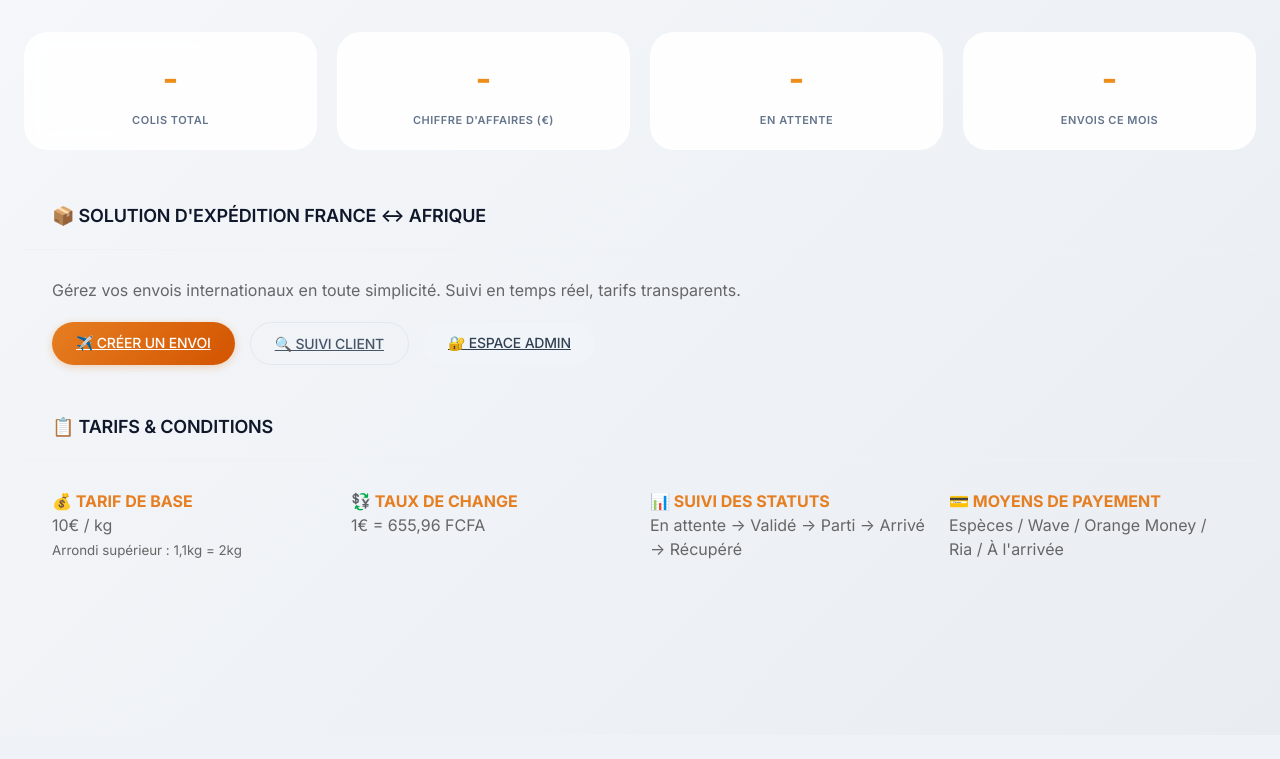
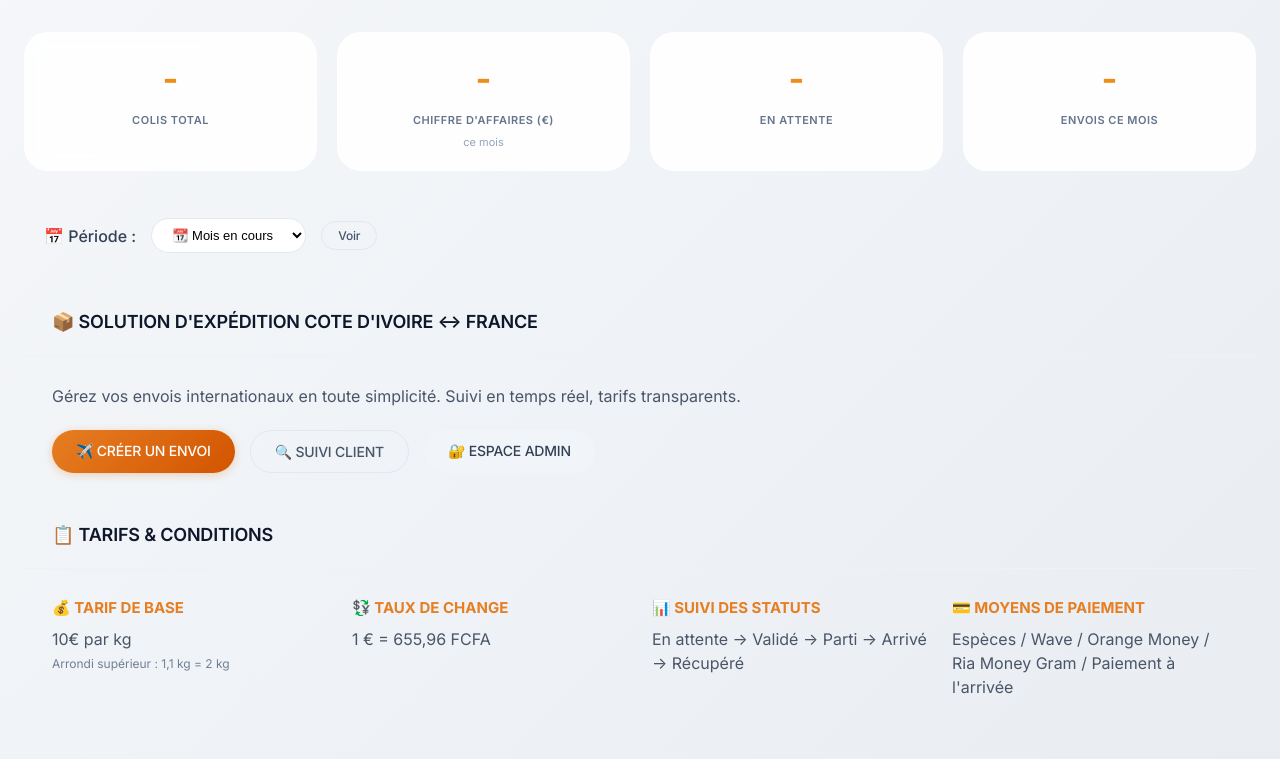
Before and after one commit to Mrkakuzu75/gestion_colis, a Flask app: page / in a window 1280 px wide. Shown: the part 65-824 px from the top of the page. Before the commit the page ends 624 px from the top, so only its background shows below. Run offline with Flask 3, Linux system fonts and the light colour scheme.

Commit message:
LE VRAI WAI

```diff
--- a/app.py
+++ b/app.py
@@ -1,4 +1,4 @@
-from flask import Flask, render_template, request, jsonify, session, redirect, url_for
+from flask import Flask, render_template, request, jsonify, session, redirect, url_for, make_response
 from datetime import datetime
 import sqlite3
 import os
@@ -11,6 +11,14 @@ ADMIN_PASSWORD = 'admin123'
 DATABASE = 'colis.db'
 TAUX_CONVERSION = 655.96
 PRIX_PAR_KG = 10
+
+def generer_numero_suivi():
+    conn = get_db()
+    total = conn.execute("SELECT COUNT(*) FROM colis").fetchone()[0]
+    conn.close()
+
+    date_str = datetime.now().strftime("%Y%m%d")
+    return f"CE-{date_str}-{str(total + 1).zfill(4)}"
 
 def get_db():
     conn = sqlite3.connect(DATABASE)
@@ -60,7 +68,7 @@ def init_db():
     ''')
     conn.commit()
     conn.close()
-    print("Base de données créée avec succès!")
+    print("Base de données prête")
 
 init_db()
 
@@ -120,36 +128,48 @@ def add_colis_post():
                   recuperateur_nom, notes, 'En attente'))
             conn.commit()
             conn.close()
-            print("Colis réception enregistré avec succès")
-            return jsonify({'success': True, 'message': 'Colis réception enregistré (en attente)'})
+            return jsonify({'success': True, 'message': 'Colis réception enregistré'})
 
         # ===== ENVOI (Côte d'Ivoire → France) =====
         else:
             if est_livreur:
-                # Mode TRANSPORTEUR
+                # MODE TRANSPORTEUR (LIVREUR)
+                print("=== MODE TRANSPORTEUR ===")
                 destinataire_nom = request.form.get('destinataire_nom', '')
                 destinataire_telephone = request.form.get('destinataire_telephone', '')
                 type_colis = request.form.get('type_colis', '')
                 type_colis_autre = request.form.get('type_colis_autre') if type_colis == 'Autre' else None
-                prix_negocie = float(request.form.get('prix_negocie', 0))
+                poids = float(request.form.get('poids', 0))
+                est_negocie = request.form.get('est_negocie') == 'on'
+
+                if est_negocie:
+                    prix_final = float(request.form.get('prix_negocie', 0))
+                else:
+                    poids_arrondi = arrondi_superieur(poids)
+                    prix_final = poids_arrondi * PRIX_PAR_KG
+
                 moyen_payement = request.form.get('moyen_payement', '')
                 payement_chez = request.form.get('payement_chez') if moyen_payement in ['Wave', 'Orange Money'] else None
                 notes = request.form.get('notes', '')
 
                 conn = get_db()
                 conn.execute('''
-                    INSERT INTO colis (type_flux, est_livreur, destinataire_nom, destinataire_telephone,
-                    type_colis, type_colis_autre, prix_final, moyen_payement, payement_chez, notes, statut)
-                    VALUES (?, ?, ?, ?, ?, ?, ?, ?, ?, ?, ?)
-                ''', ('envoi_france', 1, destinataire_nom, destinataire_telephone,
-                      type_colis, type_colis_autre, prix_negocie, moyen_payement, payement_chez, notes, 'En attente'))
+                    INSERT INTO colis (
+                        type_flux, est_livreur, livreur_nom, livreur_telephone,
+                        destinataire_nom, destinataire_telephone, type_colis, type_colis_autre,
+                        poids, prix_final, montant_paye, moyen_payement, payement_chez, notes, statut
+                    ) VALUES (?, ?, ?, ?, ?, ?, ?, ?, ?, ?, ?, ?, ?, ?, ?)
+                ''', ('envoi_france', 1, 'Transporteur', '-',
+                      destinataire_nom, destinataire_telephone,
+                      type_colis, type_colis_autre, poids, prix_final, prix_final,
+                      moyen_payement, payement_chez, notes, 'En attente'))
                 conn.commit()
                 conn.close()
-                print("Colis transporteur enregistré")
                 return jsonify({'success': True, 'message': 'Colis transporteur ajouté'})
 
             else:
-                # Mode DÉPOSANT
+                # MODE DÉPOSANT
+                print("=== MODE DÉPOSANT ===")
                 deposant_nom = request.form.get('deposant_nom', '')
                 deposant_telephone = request.form.get('deposant_telephone', '')
                 destinataire_nom = request.form.get('destinataire_nom', '')
@@ -182,15 +202,14 @@ def add_colis_post():
                 conn.execute('''
                     INSERT INTO colis (type_flux, deposant_nom, deposant_telephone,
                     destinataire_nom, destinataire_telephone, type_colis, type_colis_autre,
-                    nombre_colis, poids, poids_arrondi, prix_final, moyen_payement, payement_chez, est_negocie, notes, statut)
-                    VALUES (?, ?, ?, ?, ?, ?, ?, ?, ?, ?, ?, ?, ?, ?, ?, ?)
+                    nombre_colis, poids, poids_arrondi, prix_final, montant_paye, moyen_payement, payement_chez, est_negocie, notes, statut)
+                    VALUES (?, ?, ?, ?, ?, ?, ?, ?, ?, ?, ?, ?, ?, ?, ?, ?, ?)
                 ''', ('envoi_france', deposant_nom, deposant_telephone, destinataire_nom,
                       destinataire_telephone, type_colis, type_colis_autre, nombre_colis,
-                      poids, poids_arrondi if 'poids_arrondi' in locals() else None, prix_final,
+                      poids, poids_arrondi if 'poids_arrondi' in locals() else None, prix_final, prix_final,
                       moyen_payement, payement_chez, 1 if est_negocie else 0, notes, 'En attente'))
                 conn.commit()
                 conn.close()
-                print("Colis déposant enregistré")
                 return jsonify({'success': True, 'message': 'Colis ajouté'})
 
     except Exception as e:
@@ -222,6 +241,8 @@ def recu(id):
     conn = get_db()
     colis = conn.execute('SELECT * FROM colis WHERE id = ?', (id,)).fetchone()
     conn.close()
+    if not colis:
+        return "Colis non trouvé", 404
     return render_template('recu_pdf.html', colis=dict(colis))
 
 @app.route('/api/colis')
@@ -301,7 +322,7 @@ def api_colis_arrivants_en_attente():
     conn = get_db()
     colis = conn.execute('''
         SELECT * FROM colis
-        WHERE type_flux = 'reception_france' AND (statut = 'En attente' OR statut IS NULL)
+        WHERE (statut = 'En attente' OR statut IS NULL)
         ORDER BY date_creation DESC
     ''').fetchall()
     conn.close()
@@ -311,51 +332,117 @@ def api_colis_arrivants_en_attente():
 @login_required
 def api_colis_arrivants_recherche():
     terme = request.args.get('q', '').lower()
+    terme_chiffres = ''.join(filter(str.isdigit, terme))
+
     conn = get_db()
+
     colis = conn.execute('''
         SELECT * FROM colis
-        WHERE type_flux = 'reception_france'
-        AND (LOWER(destinataire_telephone) LIKE ? OR LOWER(destinataire_nom) LIKE ?)
+        WHERE (statut = 'En attente' OR statut IS NULL)
+        AND (
+            LOWER(destinataire_telephone) LIKE ? OR
+            LOWER(destinataire_nom) LIKE ? OR
+            LOWER(recuperateur_telephone) LIKE ?
+        )
         ORDER BY date_creation DESC
-    ''', (f'%{terme}%', f'%{terme}%')).fetchall()
+    ''', (f'%{terme}%', f'%{terme}%', f'%{terme}%')).fetchall()
+
+    if len(colis) == 0 and terme_chiffres:
+        colis = conn.execute('''
+            SELECT * FROM colis
+            WHERE (statut = 'En attente' OR statut IS NULL)
+            AND (
+                REPLACE(REPLACE(REPLACE(destinataire_telephone, ' ', ''), '-', ''), '+', '') LIKE ? OR
+                REPLACE(REPLACE(REPLACE(recuperateur_telephone, ' ', ''), '-', ''), '+', '') LIKE ?
+            )
+            ORDER BY date_creation DESC
+        ''', (f'%{terme_chiffres}%', f'%{terme_chiffres}%')).fetchall()
+
     conn.close()
     return jsonify([dict(row) for row in colis])
+
+@app.route('/api/recherche')
+def api_recherche():
+    terme = request.args.get('q', '').strip()
+    if len(terme) < 2:
+        return jsonify([])
+
+    terme_chiffres = ''.join(filter(str.isdigit, terme))
+
+    conn = get_db()
+    colis_list = conn.execute('SELECT * FROM colis ORDER BY date_creation DESC').fetchall()
+
+    results = []
+    for colis in colis_list:
+        c = dict(colis)
+        tel_dest = ''.join(filter(str.isdigit, c.get('destinataire_telephone') or ''))
+        tel_dep = ''.join(filter(str.isdigit, c.get('deposant_telephone') or ''))
+        nom_dest = (c.get('destinataire_nom') or '').lower()
+        nom_dep = (c.get('deposant_nom') or '').lower()
+
+        match = False
+        if terme_chiffres and (terme_chiffres in tel_dest or terme_chiffres in tel_dep):
+            match = True
+        elif len(terme) > 2 and (terme.lower() in nom_dest or terme.lower() in nom_dep):
+            match = True
+
+        if match:
+            results.append(c)
+
+    conn.close()
+    return jsonify(results)
 
 @app.route('/api/stats')
 @login_required
 def api_get_stats():
+    mois = request.args.get('mois', 'current')
+
     conn = get_db()
+
     total = conn.execute('SELECT COUNT(*) as c FROM colis').fetchone()['c']
-    encaisse = conn.execute('SELECT SUM(prix_final) as s FROM colis WHERE statut="Récupéré"').fetchone()['s'] or 0
-    en_attente = conn.execute('SELECT COUNT(*) as c FROM colis WHERE statut="En attente"').fetchone()['c']
-    ce_mois = conn.execute('SELECT COUNT(*) as c FROM colis WHERE strftime("%Y-%m", date_creation)=strftime("%Y-%m", "now")').fetchone()['c']
+    en_attente = conn.execute('SELECT COUNT(*) as c FROM colis WHERE statut = "En attente"').fetchone()['c']
+
+    if mois == 'current':
+        encaisse = conn.execute('SELECT SUM(prix_final) as s FROM colis WHERE strftime("%Y-%m", date_creation) = strftime("%Y-%m", "now") AND prix_final > 0').fetchone()['s'] or 0
+        ce_mois = conn.execute('SELECT COUNT(*) as c FROM colis WHERE strftime("%Y-%m", date_creation) = strftime("%Y-%m", "now")').fetchone()['c']
+        nom_mois = datetime.now().strftime('%B %Y')
+    else:
+        encaisse = conn.execute('SELECT SUM(prix_final) as s FROM colis WHERE strftime("%Y-%m", date_creation) = ? AND prix_final > 0', (mois,)).fetchone()['s'] or 0
+        ce_mois = conn.execute('SELECT COUNT(*) as c FROM colis WHERE strftime("%Y-%m", date_creation) = ?', (mois,)).fetchone()['c']
+        date_obj = datetime.strptime(mois, '%Y-%m')
+        nom_mois = date_obj.strftime('%B %Y')
+
     conn.close()
-    return jsonify({'total': total, 'encaisse': round(encaisse, 2), 'en_attente': en_attente, 'ce_mois': ce_mois})
 
-@app.route('/api/recherche')
-def api_recherche():
-    terme = request.args.get('q', '').lower()
-    if len(terme) < 2:
-        return jsonify([])
+    return jsonify({
+        'total': total,
+        'encaisse': round(encaisse, 2),
+        'en_attente': en_attente,
+        'ce_mois': ce_mois,
+        'nom_mois': nom_mois
+    })
+
+@app.route('/api/mois-disponibles')
+@login_required
+def api_mois_disponibles():
     conn = get_db()
-    results = conn.execute('''
-        SELECT * FROM colis WHERE
-        LOWER(destinataire_telephone) LIKE ? OR
-        LOWER(deposant_nom) LIKE ? OR
-        LOWER(destinataire_nom) LIKE ?
-        ORDER BY date_creation DESC
-    ''', (f'%{terme}%', f'%{terme}%', f'%{terme}%')).fetchall()
+    mois = conn.execute('''
+        SELECT DISTINCT strftime("%Y-%m", date_creation) as mois
+        FROM colis
+        ORDER BY mois DESC
+    ''').fetchall()
     conn.close()
-    return jsonify([dict(row) for row in results])
 
-@app.route('/api/statuts-possibles/<statut>')
-def api_statuts_possibles(statut):
-    statuts = ['En attente', 'Validé', 'Parti', 'Arrivé', 'Récupéré']
-    try:
-        index = statuts.index(statut)
-        return jsonify(statuts[index+1:])
-    except:
-        return jsonify([])
+    resultats = []
+    for m in mois:
+        if m['mois']:
+            date_obj = datetime.strptime(m['mois'], '%Y-%m')
+            resultats.append({
+                'value': m['mois'],
+                'label': date_obj.strftime('%B %Y')
+            })
+
+    return jsonify(resultats)
 
 if __name__ == '__main__':
     app.run(debug=True, host='0.0.0.0', port=5000)
--- a/requirements.txt
+++ b/requirements.txt
@@ -1,2 +1,4 @@
 Flask==2.3.3
 weasyprint==60.1
+qrcode[pil]
+Pillow
--- a/templates/index.html
+++ b/templates/index.html
@@ -9,6 +9,7 @@
     <div class="stat-card">
         <div class="stat-number" id="totalEncaisse">-</div>
         <div class="stat-label">CHIFFRE D'AFFAIRES (€)</div>
+        <div style="font-size: 11px; color: #94a3b8; margin-top: 5px;" id="moisEncaisse">ce mois</div>
     </div>
     <div class="stat-card">
         <div class="stat-number" id="enAttente">-</div>
@@ -20,18 +21,34 @@
     </div>
 </div>
 
+<!-- Sélecteur de mois pour voir les stats des mois passés -->
+<div class="card" style="margin-bottom: 20px;">
+    <div class="card-body" style="padding: 15px 20px;">
+        <div style="display: flex; align-items: center; justify-content: space-between; flex-wrap: wrap; gap: 10px;">
+            <div style="display: flex; align-items: center; gap: 15px; flex-wrap: wrap;">
+                <span style="font-weight: 500; color: #334155;">📅 Période :</span>
+                <select id="moisSelect" style="padding: 8px 16px; border: 1.5px solid #e2e8f0; border-radius: 40px; font-size: 13px; background: white;">
+                    <option value="current">📆 Mois en cours</option>
+                </select>
+                <button class="btn btn-outline" onclick="changerMois()" style="padding: 6px 16px; font-size: 12px;">Voir</button>
+            </div>
+            <div id="infoPeriode" style="font-size: 12px; color: #64748b;"></div>
+        </div>
+    </div>
+</div>
+
 <div class="card">
     <div class="card-header">
-        <h2>📦 SOLUTION D'EXPÉDITION FRANCE ↔ AFRIQUE</h2>
+        <h2>📦 SOLUTION D'EXPÉDITION COTE D'IVOIRE ↔ FRANCE</h2>
     </div>
     <div class="card-body">
-        <p style="margin-bottom: 20px; color: #666;">Gérez vos envois internationaux en toute simplicité. Suivi en temps réel, tarifs transparents.</p>
+        <p style="margin-bottom: 20px; color: #4a5568; line-height: 1.6;">Gérez vos envois internationaux en toute simplicité. Suivi en temps réel, tarifs transparents.</p>
 
         <div style="display: flex; gap: 15px; flex-wrap: wrap;">
-            <a href="/add" class="btn btn-primary">✈️ CRÉER UN ENVOI</a>
-            <a href="/suivi" class="btn btn-outline">🔍 SUIVI CLIENT</a>
+            <a href="/add" class="btn btn-primary" style="text-decoration: none;">✈️ CRÉER UN ENVOI</a>
+            <a href="/suivi" class="btn btn-outline" style="text-decoration: none;">🔍 SUIVI CLIENT</a>
             {% if not session.logged_in %}
-            <a href="/login" class="btn btn-secondary">🔐 ESPACE ADMIN</a>
+            <a href="/login" class="btn btn-secondary" style="text-decoration: none;">🔐 ESPACE ADMIN</a>
             {% endif %}
         </div>
     </div>
@@ -42,40 +59,78 @@
         <h2>📋 TARIFS & CONDITIONS</h2>
     </div>
     <div class="card-body">
-        <div style="display: grid; grid-template-columns: repeat(auto-fit, minmax(200px, 1fr)); gap: 20px;">
+        <div style="display: grid; grid-template-columns: repeat(auto-fit, minmax(220px, 1fr)); gap: 24px;">
+
             <div>
-                <strong style="color:#e67e22;">💰 TARIF DE BASE</strong>
-                <p style="color: #666;">10€ / kg<br><small>Arrondi supérieur : 1,1kg = 2kg</small></p>
+                <div style="font-weight: 700; color: #e67e22; margin-bottom: 8px; font-size: 15px;">💰 TARIF DE BASE</div>
+                <p style="color: #4a5568; margin: 0;">10€ par kg</p>
+                <p style="color: #718096; font-size: 12px; margin-top: 4px;">Arrondi supérieur : 1,1 kg = 2 kg</p>
             </div>
+
             <div>
-                <strong style="color:#e67e22;">💱 TAUX DE CHANGE</strong>
-                <p style="color: #666;">1€ = 655,96 FCFA</p>
+                <div style="font-weight: 700; color: #e67e22; margin-bottom: 8px; font-size: 15px;">💱 TAUX DE CHANGE</div>
+                <p style="color: #4a5568; margin: 0;">1 € = 655,96 FCFA</p>
             </div>
+
             <div>
-                <strong style="color:#e67e22;">📊 SUIVI DES STATUTS</strong>
-                <p style="color: #666;">En attente → Validé → Parti → Arrivé → Récupéré</p>
+                <div style="font-weight: 700; color: #e67e22; margin-bottom: 8px; font-size: 15px;">📊 SUIVI DES STATUTS</div>
+                <p style="color: #4a5568; margin: 0;">En attente → Validé → Parti → Arrivé → Récupéré</p>
             </div>
+
             <div>
-                <strong style="color:#e67e22;">💳 MOYENS DE PAYEMENT</strong>
-                <p style="color: #666;">Espèces / Wave / Orange Money / Ria / À l'arrivée</p>
+                <div style="font-weight: 700; color: #e67e22; margin-bottom: 8px; font-size: 15px;">💳 MOYENS DE PAIEMENT</div>
+                <p style="color: #4a5568; margin: 0;">Espèces / Wave / Orange Money / Ria Money Gram / Paiement à l'arrivée</p>
             </div>
+
         </div>
     </div>
 </div>
 
 <script>
-    async function chargerStats() {
+    let moisList = [];
+    let moisActuel = 'current';
+
+    async function chargerStats(mois = 'current') {
         {% if session.logged_in %}
         try {
-            const response = await fetch('/api/stats');
+            const response = await fetch('/api/stats?mois=' + mois);
             const stats = await response.json();
             document.getElementById('totalColis').textContent = stats.total;
             document.getElementById('totalEncaisse').textContent = stats.encaisse + ' €';
             document.getElementById('enAttente').textContent = stats.en_attente;
             document.getElementById('ceMois').textContent = stats.ce_mois;
-        } catch(e) {}
+
+            if (stats.nom_mois) {
+                document.getElementById('moisEncaisse').textContent = stats.nom_mois;
+                document.getElementById('infoPeriode').innerHTML = `📊 Période : ${stats.nom_mois}`;
+            }
+        } catch(e) {
+            console.log('Erreur chargement stats:', e);
+        }
         {% endif %}
     }
-    chargerStats();
+
+    async function chargerListeMois() {
+        const response = await fetch('/api/mois-disponibles');
+        moisList = await response.json();
+
+        const select = document.getElementById('moisSelect');
+        select.innerHTML = '<option value="current">📆 Mois en cours</option>';
+
+        moisList.forEach(mois => {
+            const option = document.createElement('option');
+            option.value = mois.value;
+            option.textContent = mois.label;
+            select.appendChild(option);
+        });
+    }
+
+    function changerMois() {
+        moisActuel = document.getElementById('moisSelect').value;
+        chargerStats(moisActuel);
+    }
+
+    chargerListeMois();
+    chargerStats('current');
 </script>
 {% endblock %}
```
Also changed, not shown: backup.py (+27 -10 lines), templates/list_colis.html (+39 -27 lines), templates/recuperation.html (+86 -36 lines), colis_modifiee.db (added), colis_v1_backup_20260610_011136.db (added), colis_v1_backup_20260610_011419.db (added), colis_v1_backup_20260610_011500.db (added), colis_v1_backup_20260610_011501.db (added), 2 other files.
